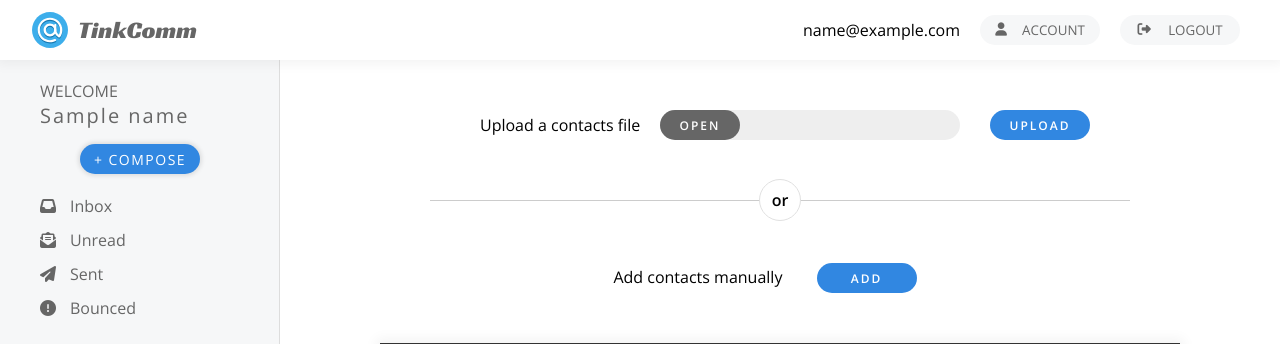
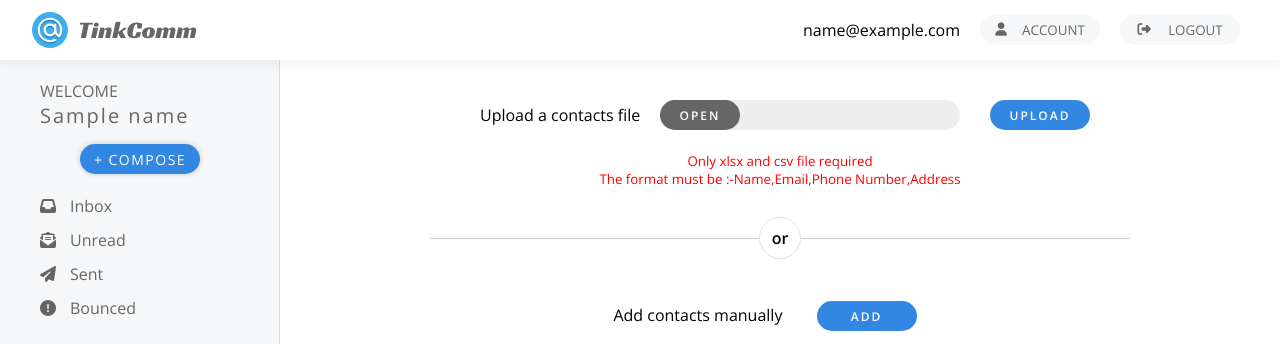
Before and after one commit to tinktankin/email-campaign, a Django app: template emailhandle/emailaccount/templates/emailaccount/contact.html in a window 1280 px wide. Shown: the top 344 px of the page. Run offline with Django 3.2, Linux system fonts and the light colour scheme; the template is opened without the code that fills it: most values are stand-ins (such as "Sample title", 1, 10 or a date in 2020); parts of the project's set-up code (start-up, migrations or seed data) failed here and were passed over; some libraries are stand-ins or nearby versions.

Commit message:
Update contact.html

```diff
--- a/emailhandle/emailaccount/templates/emailaccount/contact.html
+++ b/emailhandle/emailaccount/templates/emailaccount/contact.html
@@ -70,11 +70,14 @@
                 <div>
                     <button class="openfilebtn">OPEN</button>
                     <label class="filenamelabel"></label>
+
                 </div>
+
             </div>
 
+
             <!--file input handle, always hidden-->
-             <form id='formElement' method="POST" enctype="multipart/form-data" action="{%url 'emailaccount:contactfile'%}">
+            <form id='formElement' method="POST" enctype="multipart/form-data" action="{%url 'emailaccount:contactfile'%}">
                 {%csrf_token%}
 
 
@@ -82,9 +85,17 @@
                 <input type="file" id="myfile" name="myfile"
                     accept="application/vnd.openxmlformats-officedocument.spreadsheetml.sheet, application/vnd.ms-excel">
                 <!--<input type="submit" name="upload_file" value="" class="inputUploadButton">-->
+
                 <button type="submit" value="start" name="type" class="uploadfilebtn">UPLOAD</button>
+
             </form>
+
+                <!--<input type="submit" name="upload_file" value="" class="inputUploadButton">-->
         </div>
+    <br>
+    <small style="color: red">Only xlsx and csv file required<br></small>
+    <small style="color: red">The format must be :-Name,Email,Phone Number,Address<br></small>
+
 
         <div class="seperator"><b>or</b></div>
 
@@ -107,7 +118,7 @@
                 {%for contact in c%}
                 <div class="entry">
 
-                    <div class="indexNoCol">{{contact.c_email}}</div>
+                    <div class="indexNoCol">{{contact.contact_id}}</div>
                     <div class="nameCol">{{contact.c_name}}</div>
                     <div class="firstNameCol">{{contact.c_first_name}}</div>
                     <div class="middleNameCol">{{contact.c_middle_name}}</div>
```
